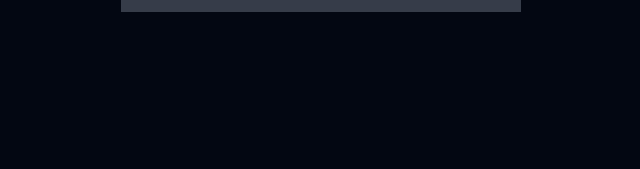
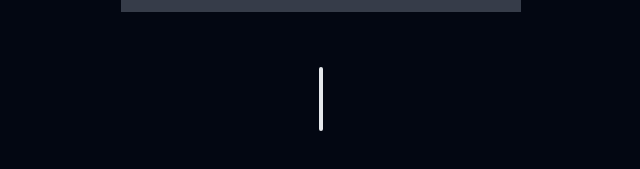
Before and after one commit to soniajethwani/Portfolio-Website, a Next.js app: page / in a window 1280 px wide. Shown: the part 769-938 px from the top of the page, without its empty margins (319-959 px from the left). Built offline with nearby package versions, Linux system fonts and the light colour scheme.

Commit message:
section divider

```diff
--- a/app/page.tsx
+++ b/app/page.tsx
@@ -1,9 +1,11 @@
 import Intro from "@/components/intro";
+import SectionDivider from "@/components/section-divider";
 
 export default function Home() {
   return (
     <main className="flex flex-col items-center px-4">
       <Intro />
+      <SectionDivider />
     </main>
   )
 }
--- a/components/intro.tsx
+++ b/components/intro.tsx
@@ -11,7 +11,7 @@ import { FaGithubSquare } from 'react-icons/fa';
 export default function Intro() {
   return (
     <section
-    className="mb-28 max-w-[50rem] sm:mb-0 scroll-mt-[100rem]"
+    className="mb-40 max-w-[50rem] sm:mb-0 scroll-mt-[100rem]"
     >
     <div className='flex flex-col'>
     <div className='flex items-center justify-left'>
--- /dev/null
+++ b/components/section-divider.tsx
@@ -0,0 +1,15 @@
+"use client";
+import React from 'react';
+import {motion} from "framer-motion";
+
+export default function SectionDivider() {
+  return (
+    <motion.div
+    className="bg-gray-200 mt-60 w-1 h-16 rounded-full sm:block dark:bg-opacity-20"
+    initial={{ opacity: 0, y: 100 }}
+    animate={{ opacity: 1, y: 0 }}
+    transition={{ delay: 0.125 }}
+  >
+  </motion.div>
+  )
+}
```
